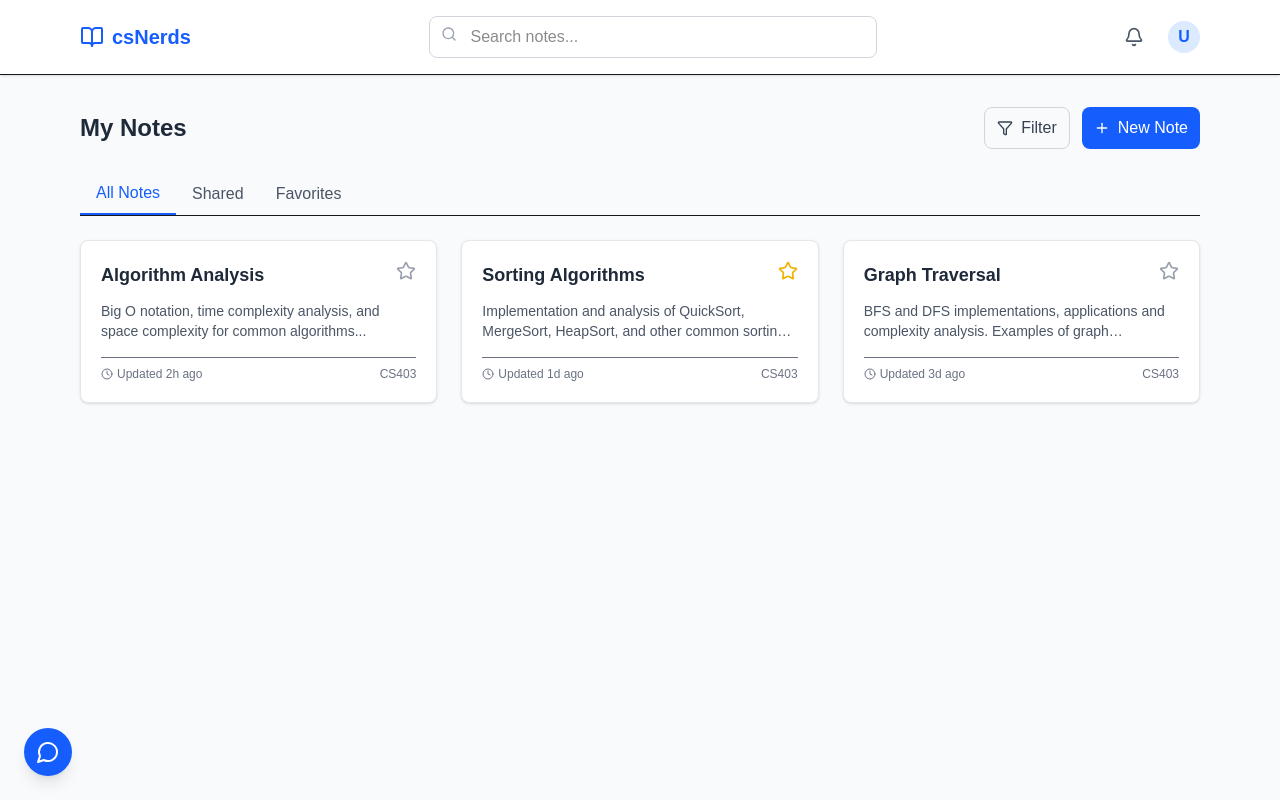
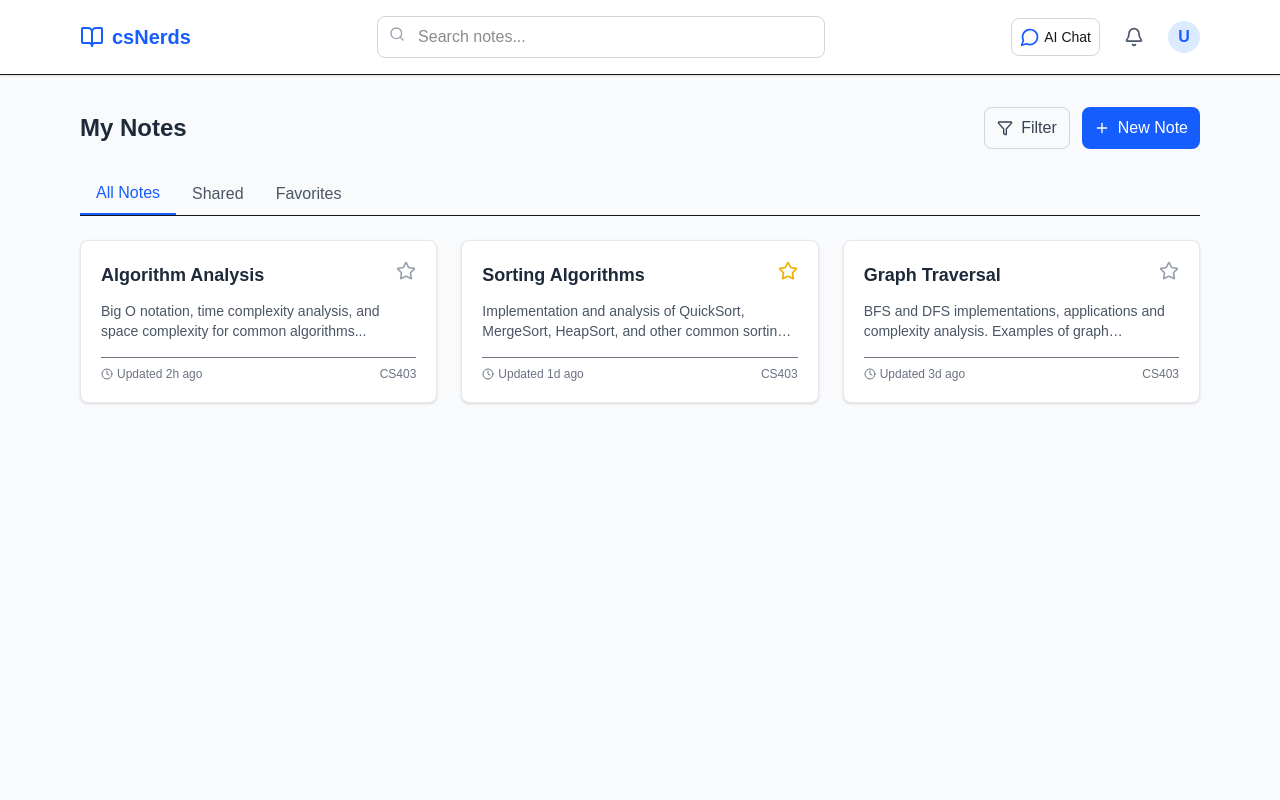
Before and after one commit to SaiPh3r/csnerds, a Next.js app: page /feed in a window 1280 px wide. Built offline with nearby package versions, Linux system fonts and the light colour scheme.

Commit message:
ai chatbot fixed ui and logic

```diff
--- a/app/feed/page.tsx
+++ b/app/feed/page.tsx
@@ -5,7 +5,7 @@ import { useRouter } from 'next/navigation';
 
 const Feed = () => {
   const router = useRouter()
-  const [isChatOpen, setIsChatOpen] = useState(false);
+  const [isChatVisible, setIsChatVisible] = useState(false);
   const [messages, setMessages] = useState<{ sender: string; text: string }[]>([]);
   const [inputMessage, setInputMessage] = useState('');
   const [isLoading, setIsLoading] = useState(false);
@@ -19,7 +19,7 @@ const Feed = () => {
   }
 
   const toggleChat = () => {
-    setIsChatOpen(!isChatOpen);
+    setIsChatVisible(!isChatVisible);
   }
 
   const sendMessage = async () => {
@@ -74,14 +74,16 @@ const Feed = () => {
   }, [messages]);
 
   // Handle Enter key press
-  const handleKeyPress = (e:any) => {
+  const handleKeyPress = (e: React.KeyboardEvent<HTMLInputElement>) => {
     if (e.key === 'Enter') {
       sendMessage();
     }
   }
 
   return (
-    <div className="min-h-screen bg-gray-50">
+    <div className="min-h-screen bg-gray-50 flex">
+      {/* Main Content Area */}
+      <div className={`transition-all duration-300 ${isChatVisible ? 'w-3/4' : 'w-full'}`}>
         {/* Header */}
         <header className="bg-white shadow-sm border-b">
           <div className="max-w-6xl mx-auto px-4 py-4 flex justify-between items-center">
@@ -100,6 +102,13 @@ const Feed = () => {
             </div>
 
             <div className="flex items-center space-x-4">
+              <button
+                onClick={toggleChat}
+                className="flex items-center p-2 rounded-lg hover:bg-gray-100 border border-gray-300"
+              >
+                <MessageCircle className="h-5 w-5 text-blue-600 mr-1" />
+                <span className="text-sm font-medium">AI Chat</span>
+              </button>
               <button className="p-2 rounded-full hover:bg-gray-100">
                 <Bell className="h-5 w-5 text-gray-600" />
               </button>
@@ -212,43 +221,37 @@ const Feed = () => {
             </div>
           </div>
         </main>
+      </div>
 
-      {/* AI Chatbot */}
-      <div className="fixed bottom-6 left-6 z-50">
-        {/* Chat Button */}
-        <button
-          onClick={toggleChat}
-          className="flex items-center justify-center w-12 h-12 bg-blue-600 text-white rounded-full shadow-lg hover:bg-blue-700 transition-colors"
-        >
-          {isChatOpen ? (
-            <X className="h-6 w-6" />
-          ) : (
-            <MessageCircle className="h-6 w-6" />
-          )}
-        </button>
-
-        {/* Chat Window */}
-        {isChatOpen && (
-          <div className="absolute bottom-16 left-0 w-80 bg-white rounded-lg shadow-xl border border-gray-200 overflow-hidden">
+      {/* Chatbot Section */}
+      {isChatVisible && (
+        <div className="w-1/4 bg-white border-l border-gray-200 flex flex-col h-screen">
           {/* Chat Header */}
-            <div className="bg-blue-600 text-white p-3 flex justify-between items-center">
+          <div className="bg-blue-600 text-white p-4 flex justify-between items-center">
+            <div className="flex items-center">
+              <MessageCircle className="h-5 w-5 mr-2" />
               <h3 className="font-medium">AI Assistant</h3>
+            </div>
             <button onClick={toggleChat} className="text-white hover:text-gray-200">
-                <X className="h-4 w-4" />
+              <X className="h-5 w-5" />
             </button>
           </div>
 
           {/* Messages Container */}
-            <div className="p-3 h-80 overflow-y-auto bg-gray-50">
+          <div className="flex-1 p-4 overflow-y-auto bg-gray-50">
             {messages.length === 0 ? (
-                <div className="text-center text-gray-500 my-4">
-                  <p>Ask me anything about CS concepts!</p>
+              <div className="text-center text-gray-500 my-8">
+                <div className="w-16 h-16 bg-blue-100 rounded-full flex items-center justify-center mx-auto mb-4">
+                  <MessageCircle className="h-8 w-8 text-blue-600" />
+                </div>
+                <h3 className="font-medium text-gray-700 mb-2">AI Assistant</h3>
+                <p>Ask me anything about CS concepts or help with your notes!</p>
               </div>
             ) : (
               messages.map((msg, index) => (
                 <div
                   key={index}
-                    className={`mb-3 ${msg.sender === 'user' ? 'text-right' : 'text-left'}`}
+                  className={`mb-4 ${msg.sender === 'user' ? 'text-right' : 'text-left'}`}
                 >
                   <div
                     className={`inline-block p-3 rounded-lg ${
@@ -263,7 +266,7 @@ const Feed = () => {
               ))
             )}
             {isLoading && (
-                <div className="text-left mb-3">
+              <div className="text-left mb-4">
                 <div className="inline-block p-3 rounded-lg bg-gray-200 text-gray-800 rounded-bl-none">
                   <div className="flex space-x-1">
                     <div className="w-2 h-2 bg-gray-400 rounded-full animate-bounce"></div>
@@ -277,26 +280,27 @@ const Feed = () => {
           </div>
 
           {/* Input Area */}
-            <div className="border-t p-2 flex">
+          <div className="border-t p-3">
+            <div className="flex items-center bg-gray-50 rounded-lg border border-gray-300">
               <input
                 type="text"
                 value={inputMessage}
                 onChange={(e) => setInputMessage(e.target.value)}
                 onKeyPress={handleKeyPress}
-                placeholder="Type a message..."
-                className="flex-1 py-2 px-3 border border-gray-300 rounded-l-lg focus:outline-none focus:ring-1 focus:ring-blue-500 text-black"
+                placeholder="Ask about CS concepts..."
+                className="flex-1 py-2 px-3 bg-transparent focus:outline-none text-black"
               />
               <button
                 onClick={sendMessage}
                 disabled={isLoading || !inputMessage.trim()}
-                className="bg-blue-600 text-white p-2 rounded-r-lg hover:bg-blue-700 disabled:bg-blue-400"
+                className={`p-2 rounded-full mx-1 ${isLoading || !inputMessage.trim() ? 'text-gray-400' : 'text-blue-600 hover:bg-blue-50'}`}
               >
                 <Send className="h-5 w-5" />
               </button>
             </div>
           </div>
+        </div>
       )}
-      </div>
     </div>
   );
 };
```
Lines whose indentation alone changed are shown as unchanged.
